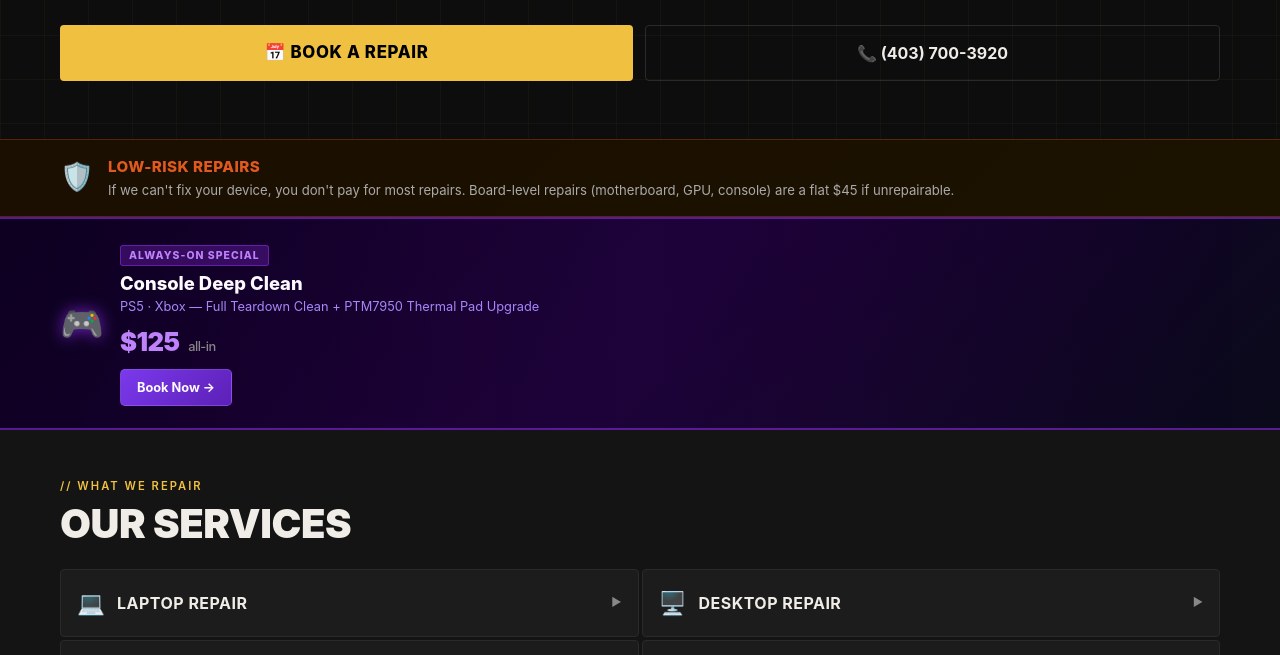
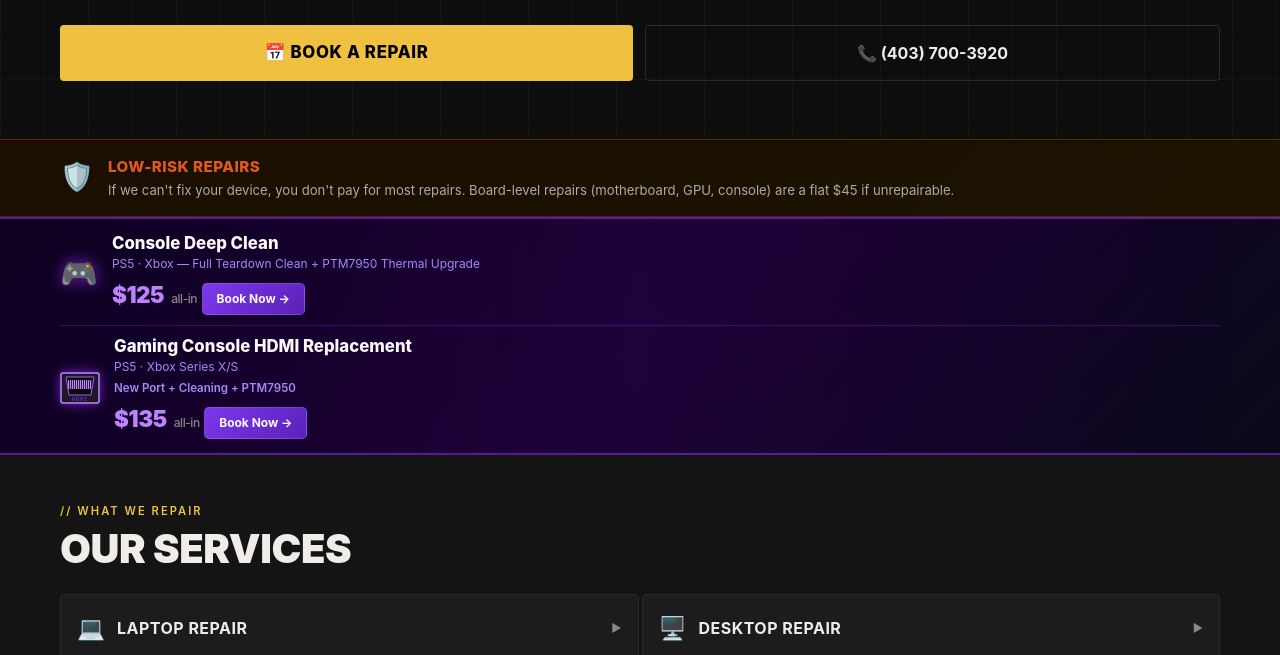
Before and after one commit to rollemup/computergeeksrepair.com, a plain HTML site: page index.html in a window 1280 px wide. Shown: the part 559-1214 px from the top of the page. Drawn offline with nearby package versions, Linux system fonts and the light colour scheme.

Commit message:
Add HDMI port replacement to console banner; condense deep clean row
Co-Authored-By: Claude Sonnet 4.6 <noreply@anthropic.com>
Claude-Session: https://claude.ai/code/session_01VEiKpUgRVbW7YX4kGFvgnT

```diff
--- a/index.html
+++ b/index.html
@@ -105,34 +105,37 @@ h1{
 .nfb strong{display:block;font-weight:800;font-size:0.95rem;color:var(--orange);text-transform:uppercase;letter-spacing:0.03em}
 .nfb p{font-size:0.82rem;color:#aaa;line-height:1.4;margin-top:3px}
 
-/* CONSOLE DEEP CLEAN SPECIAL */
+/* CONSOLE SPECIAL BANNER */
 .cdc{
   background:linear-gradient(135deg,#0d0020,#180030,#0a0a1a);
   border-top:2px solid rgba(138,43,226,0.6);
   border-bottom:2px solid rgba(138,43,226,0.6);
-  padding:22px 20px;
-  display:flex;align-items:center;gap:16px;
+  padding:14px 20px;
   position:relative;overflow:hidden;
 }
 .cdc::before{
   content:'';position:absolute;top:0;left:0;right:0;bottom:0;
   background:linear-gradient(90deg,transparent,rgba(138,43,226,0.08),transparent);
   animation:cdcshine 3s ease-in-out infinite;
+  pointer-events:none;
 }
 @keyframes cdcshine{0%,100%{opacity:0}50%{opacity:1}}
-.cdc-icon{font-size:2.2rem;flex-shrink:0;filter:drop-shadow(0 0 8px rgba(138,43,226,0.8))}
+.cdc-row{display:flex;align-items:center;gap:14px}
+.cdc-divider{border:none;border-top:1px solid rgba(138,43,226,0.3);margin:10px 0}
+.cdc-icon{font-size:1.9rem;flex-shrink:0;filter:drop-shadow(0 0 8px rgba(138,43,226,0.8))}
 .cdc-body{flex:1;min-width:0}
-.cdc-tag{display:inline-block;background:rgba(138,43,226,0.3);border:1px solid rgba(138,43,226,0.6);color:#c084fc;font-size:0.65rem;font-weight:800;letter-spacing:0.1em;text-transform:uppercase;padding:2px 8px;border-radius:3px;margin-bottom:6px}
-.cdc-title{font-size:1.05rem;font-weight:800;color:#fff;line-height:1.2;margin-bottom:3px}
-.cdc-sub{font-size:0.8rem;color:#a78bfa;margin-bottom:6px}
-.cdc-price{font-size:1.4rem;font-weight:900;color:#c084fc;letter-spacing:-0.02em}
-.cdc-price span{font-size:0.8rem;font-weight:500;color:#888;margin-left:4px}
-.cdc-btn{display:inline-block;margin-top:8px;background:linear-gradient(135deg,#7c3aed,#5b21b6);color:#fff;font-size:0.8rem;font-weight:700;padding:8px 16px;border-radius:5px;text-decoration:none;border:1px solid rgba(196,132,252,0.3);white-space:nowrap}
+.cdc-title{font-size:0.98rem;font-weight:800;color:#fff;line-height:1.2;margin-bottom:2px}
+.cdc-sub{font-size:0.75rem;color:#a78bfa;margin-bottom:4px}
+.cdc-price{font-size:1.3rem;font-weight:900;color:#c084fc;letter-spacing:-0.02em;display:inline}
+.cdc-price span{font-size:0.75rem;font-weight:500;color:#888;margin-left:3px}
+.cdc-btn{display:inline-block;margin-top:6px;background:linear-gradient(135deg,#7c3aed,#5b21b6);color:#fff;font-size:0.75rem;font-weight:700;padding:6px 14px;border-radius:5px;text-decoration:none;border:1px solid rgba(196,132,252,0.3);white-space:nowrap}
 .cdc-btn:hover{background:linear-gradient(135deg,#8b5cf6,#6d28d9)}
+.hdmi-inc{font-size:0.72rem;color:#777;margin-bottom:4px}
+.hdmi-inc span{color:#a78bfa;font-weight:600}
 @media(min-width:600px){
-  .cdc{padding:22px 60px}
-  .cdc-title{font-size:1.15rem}
-  .cdc-price{font-size:1.6rem}
+  .cdc{padding:14px 60px}
+  .cdc-title{font-size:1.05rem}
+  .cdc-price{font-size:1.4rem}
 }
 
 /* SECTIONS */
@@ -397,13 +400,43 @@ footer{background:var(--bg3);border-top:1px solid var(--border);padding:28px 20p
 </div>
 
 <div class="cdc">
-  <div class="cdc-icon">🎮</div>
-  <div class="cdc-body">
-    <div class="cdc-tag">Always-On Special</div>
-    <div class="cdc-title">Console Deep Clean</div>
-    <div class="cdc-sub">PS5 · Xbox — Full Teardown Clean + PTM7950 Thermal Pad Upgrade</div>
-    <div class="cdc-price">$125 <span>all-in</span></div>
-    <a class="cdc-btn" href="#booking">Book Now →</a>
+  <!-- Deep Clean row -->
+  <div class="cdc-row">
+    <div class="cdc-icon">🎮</div>
+    <div class="cdc-body">
+      <div class="cdc-title">Console Deep Clean</div>
+      <div class="cdc-sub">PS5 · Xbox — Full Teardown Clean + PTM7950 Thermal Upgrade</div>
+      <div class="cdc-price">$125 <span>all-in</span></div>
+      <a class="cdc-btn" href="#booking">Book Now →</a>
+    </div>
+  </div>
+  <hr class="cdc-divider">
+  <!-- HDMI Port row -->
+  <div class="cdc-row">
+    <svg xmlns="http://www.w3.org/2000/svg" viewBox="0 0 40 32" width="40" height="32" style="flex-shrink:0;filter:drop-shadow(0 0 6px rgba(138,43,226,0.8))">
+      <rect x="1" y="1" width="38" height="30" rx="2" fill="#1a1a2a" stroke="#c084fc" stroke-width="1.5"/>
+      <path d="M6 5 L34 5 L31 23 L9 23 Z" fill="#0a0a0a" stroke="#a855f7" stroke-width="1"/>
+      <rect x="8"  y="8" width="1.2" height="9" rx="0.3" fill="#c084fc"/>
+      <rect x="10" y="8" width="1.2" height="9" rx="0.3" fill="#c084fc"/>
+      <rect x="12" y="8" width="1.2" height="9" rx="0.3" fill="#c084fc"/>
+      <rect x="14" y="8" width="1.2" height="9" rx="0.3" fill="#c084fc"/>
+      <rect x="16" y="8" width="1.2" height="9" rx="0.3" fill="#c084fc"/>
+      <rect x="18" y="8" width="1.2" height="9" rx="0.3" fill="#c084fc"/>
+      <rect x="20" y="8" width="1.2" height="9" rx="0.3" fill="#c084fc"/>
+      <rect x="22" y="8" width="1.2" height="9" rx="0.3" fill="#c084fc"/>
+      <rect x="24" y="8" width="1.2" height="9" rx="0.3" fill="#c084fc"/>
+      <rect x="26" y="8" width="1.2" height="9" rx="0.3" fill="#c084fc"/>
+      <rect x="28" y="8" width="1.2" height="9" rx="0.3" fill="#c084fc"/>
+      <rect x="30" y="8" width="1.2" height="9" rx="0.3" fill="#c084fc"/>
+      <text x="20" y="29" text-anchor="middle" font-size="5" font-family="monospace" fill="#7c3aed" letter-spacing="1">HDMI</text>
+    </svg>
+    <div class="cdc-body">
+      <div class="cdc-title">Gaming Console HDMI Replacement</div>
+      <div class="cdc-sub">PS5 · Xbox Series X/S</div>
+      <div class="hdmi-inc"><span>New Port + Cleaning + PTM7950</span></div>
+      <div class="cdc-price">$135 <span>all-in</span></div>
+      <a class="cdc-btn" href="#booking">Book Now →</a>
+    </div>
   </div>
 </div>
 
```
